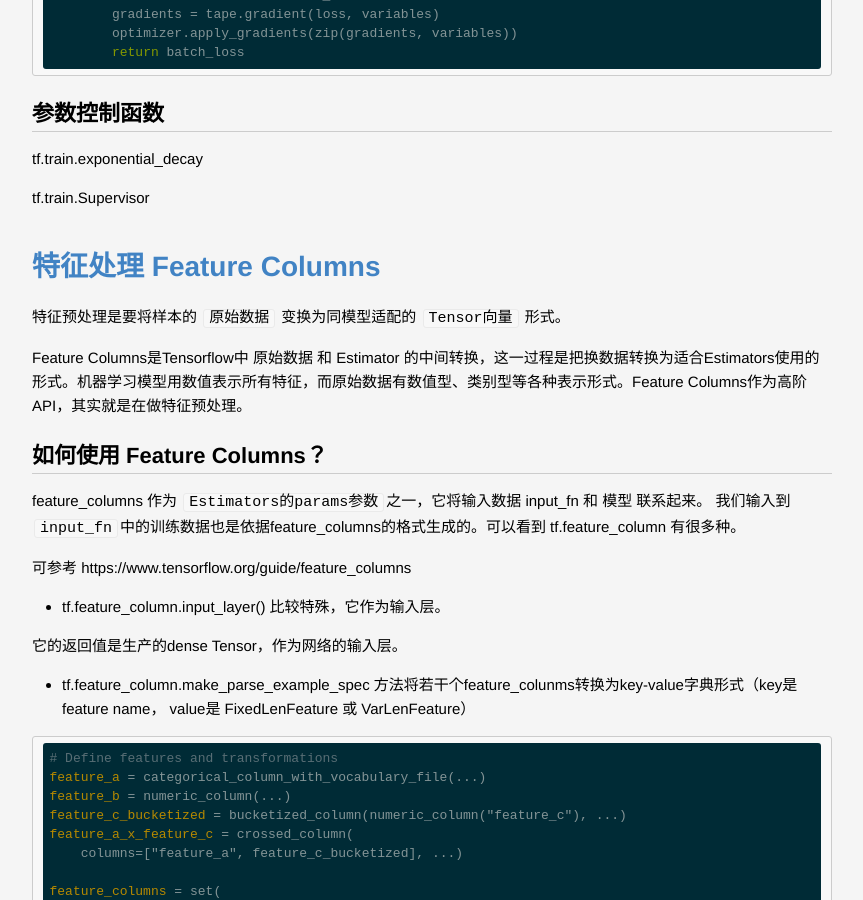
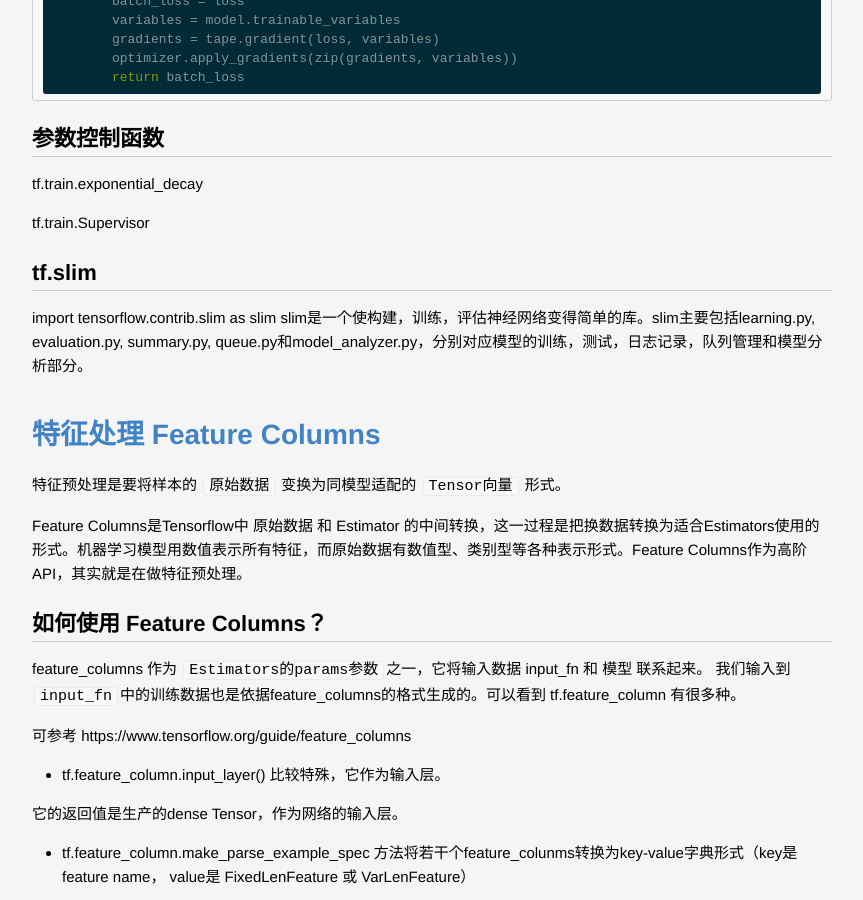
Before and after one commit to lucky521/blog, a Jekyll site: the page built from _posts/ml/2017-10-26-tensorflow.markdown, in a window 1280 px wide and 900 px high, scrolled down 23320 px. Shown: the whole window, without its empty margins (208-1071 px from the left). Built offline with Jekyll 4.4.1, drawn with Linux system fonts in a browser that asks for light colours.

Commit message:
update blog

```diff
--- a/_posts/ml/2017-10-26-tensorflow.markdown
+++ b/_posts/ml/2017-10-26-tensorflow.markdown
@@ -955,6 +955,11 @@
 
 tf.train.Supervisor
 
+
+## tf.slim
+
+import tensorflow.contrib.slim as slim
+slim是一个使构建，训练，评估神经网络变得简单的库。slim主要包括learning.py, evaluation.py, summary.py, queue.py和model_analyzer.py，分别对应模型的训练，测试，日志记录，队列管理和模型分析部分。
 
 
 # 特征处理 Feature Columns
--- a/_posts/tech/2020-11-15-big-data-process.markdown
+++ b/_posts/tech/2020-11-15-big-data-process.markdown
@@ -46,6 +46,8 @@
 数据格式： parquet, avro, orc, csv, json
 
 数据压缩： zstd, brotli, lz4, gzip, snappy, uncompressed
+
+不同压缩方式的比较： https://blog.csdn.net/weixin_40040107/article/details/87885210
 
 
 ## Data Lake数据存储中间Table format层
```
Also changed, not shown: _posts/debugging/2018-12-16-debugging.markdown (+7 -0 lines), _posts/framework/2021-09-15-beam.markdown (added, +26 -0 lines), _posts/language/2018-07-21-big-data-language.markdown (+7 -0 lines).
